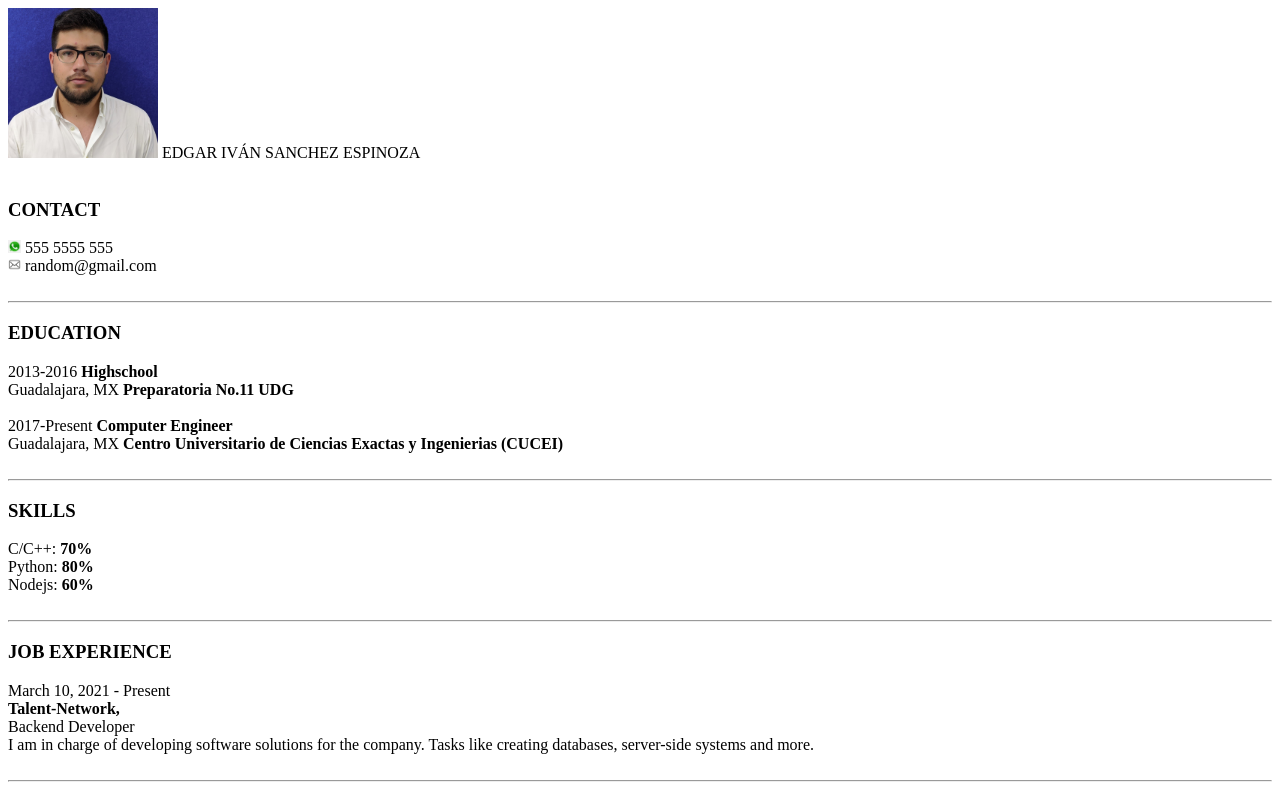
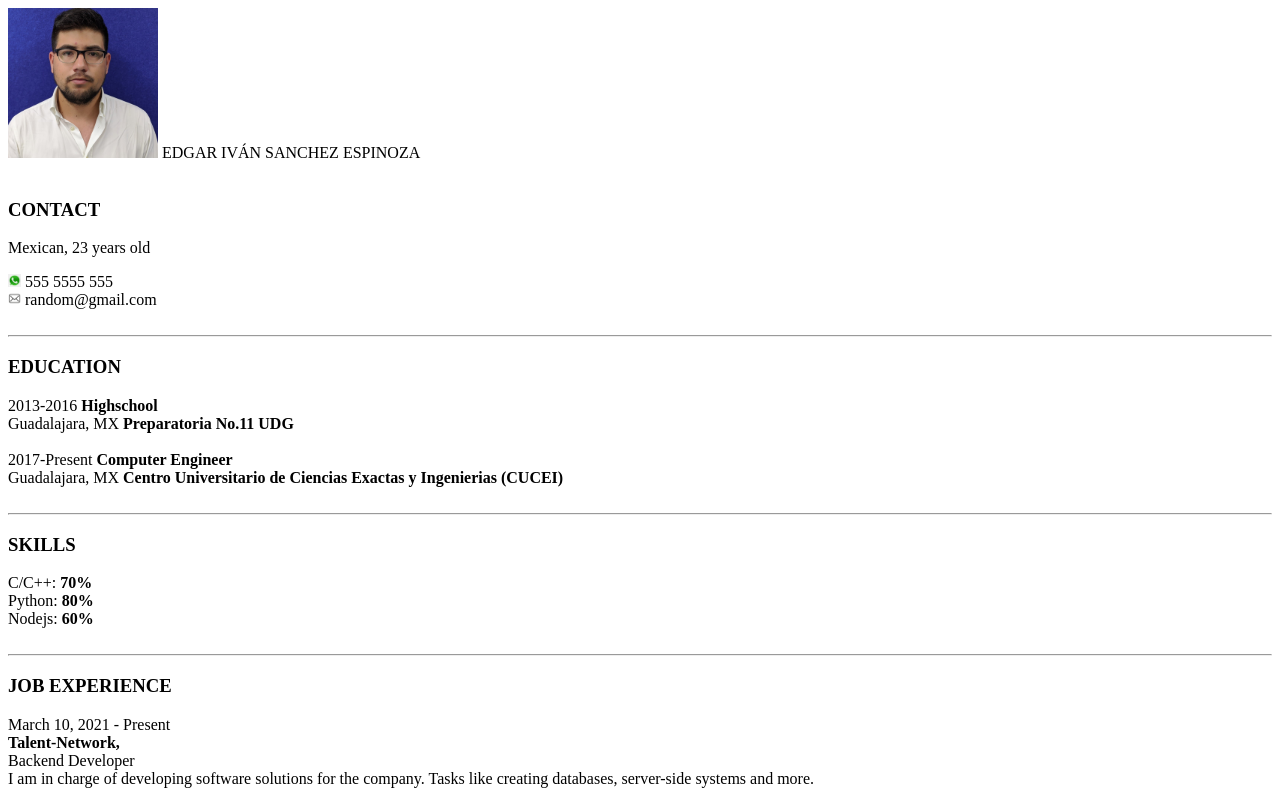
Before and after one commit to IvansanchezEspinoza2019/web_dev, a plain HTML site: page resume/index.html in a window 1280 px wide. Shown: the top 797 px of the page. Drawn offline with Linux system fonts and the light colour scheme.

Commit message:
Age and nationality added

```diff
--- a/resume/index.html
+++ b/resume/index.html
@@ -17,6 +17,9 @@
         <section class="contact">
             <h3>CONTACT</h3>
             <div class="contact-item">
+                <div class="contact-item">
+                    <p>Mexican, 23 years old</p>
+                </div>
                 <img src="whatsapp-logo.png" width="13" height="13"> <span> 555 5555 555</span>
             </div>
 
```
